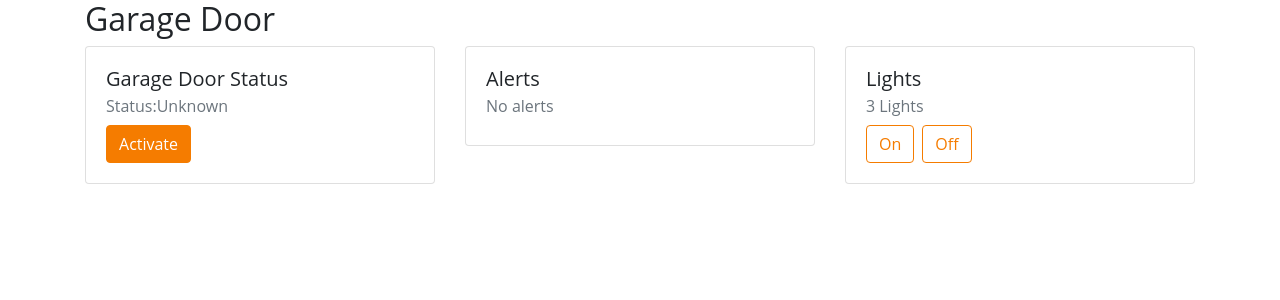
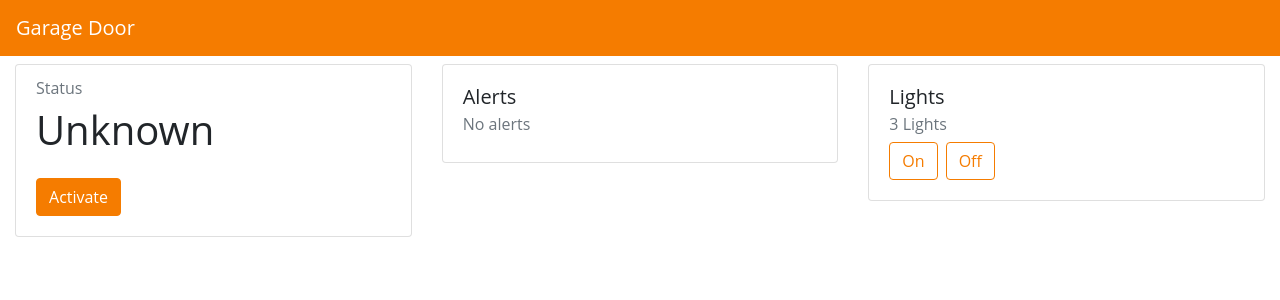
Before and after one commit to snapjay/garage-door-client-react, a React (Create React App) app: page / in a window 1280 px wide. Shown: the top 300 px of the page. Built offline with nearby package versions, Linux system fonts and the light colour scheme; no server answers.

Commit message:
Add Menu Bar Clean up layout

```diff
--- a/public/index.html
+++ b/public/index.html
@@ -8,35 +8,14 @@
       content="width=device-width, initial-scale=1, shrink-to-fit=no"
     />
     <meta name="theme-color" content="#f57c00" />
-    <!--
-      manifest.json provides metadata used when your web app is installed on a
-      user's mobile device or desktop. See https://developers.google.com/web/fundamentals/web-app-manifest/
-    -->
     <link rel="manifest" href="%PUBLIC_URL%/manifest.json" />
-    <!--
-      Notice the use of %PUBLIC_URL% in the tags above.
-      It will be replaced with the URL of the `public` folder during the build.
-      Only files inside the `public` folder can be referenced from the HTML.
-
-      Unlike "/favicon.ico" or "favicon.ico", "%PUBLIC_URL%/favicon.ico" will
-      work correctly both with client-side routing and a non-root public URL.
-      Learn how to configure a non-root public URL by running `npm run build`.
-    --><link href="https://fonts.googleapis.com/icon?family=Material+Icons"
+    <link href="https://fonts.googleapis.com/icon?family=Material+Icons"
              rel="stylesheet">
     <title>React App</title>
   </head>
   <body>
     <noscript>You need to enable JavaScript to run this app.</noscript>
     <div id="root"></div>
-    <!--
-      This HTML file is a template.
-      If you open it directly in the browser, you will see an empty page.
 
-      You can add webfonts, meta tags, or analytics to this file.
-      The build step will place the bundled scripts into the <body> tag.
-
-      To begin the development, run `npm start` or `yarn start`.
-      To create a production bundle, use `npm run build` or `yarn build`.
-    -->
   </body>
 </html>
--- a/src/App.tsx
+++ b/src/App.tsx
@@ -1,5 +1,5 @@
-import React, {Component} from 'react';
-import {Container, Row, Col, Button, Card} from 'react-bootstrap';
+import React, {Component} from 'react'
+import {Container, Row, Col, Navbar} from 'react-bootstrap'
 import Status from './Components/Status'
 import Alert from './Components/Alert'
 import Lights from './Components/Lights'
@@ -7,27 +7,36 @@ import Lights from './Components/Lights'
 class App extends Component {
     render() {
         return (
-            <Container>
+
+            <div>
+                <Navbar bg="primary" variant="dark" expand={true}>
+                    <Navbar.Brand>
+                        {'Garage Door'}
+                    </Navbar.Brand>
+                </Navbar>
+                <Container fluid={true}>
                     <Row>
                         <Col>
                             <header>
-                            <h2>Garage Door</h2>
+                                <h2></h2>
                             </header>
                         </Col>
                     </Row>
                     <Row>
-                    <Col>
+                        <Col className='mb-4'>
                             <Status></Status>
                         </Col>
-                    <Col>
+                        <Col className='mb-4'>
                             <Alert></Alert>
                         </Col>
-                    <Col>
+                        <Col className='mb-4'>
                             <Lights></Lights>
                         </Col>
-                </Row></Container>
-        );
+                    </Row>
+                </Container>
+            </div>
+        )
     }
 }
 
-export default App;
+export default App
--- a/src/Components/Status.tsx
+++ b/src/Components/Status.tsx
@@ -33,10 +33,9 @@ class Status extends React.Component<{}, State> {
         return (
             <Card>
                 <Card.Body>
-                    <Card.Title>Garage Door Status</Card.Title>
-                    <Card.Subtitle className="mb-2 text-muted"> Status:
-                        {capitalizeFirstLetter(this.state.status)} </Card.Subtitle>
-                    <Button variant="primary" onClick={this.activate}>Activate</Button>
+                    <Card.Subtitle className="mb-2 text-muted">Status </Card.Subtitle>
+                      <div className='h1'>{capitalizeFirstLetter(this.state.status)}</div>
+                    <Button variant="primary"  className='mt-3' onClick={this.activate}>Activate</Button>
                 </Card.Body>
             </Card>
         )
```
Lines whose indentation alone changed are shown as unchanged.
